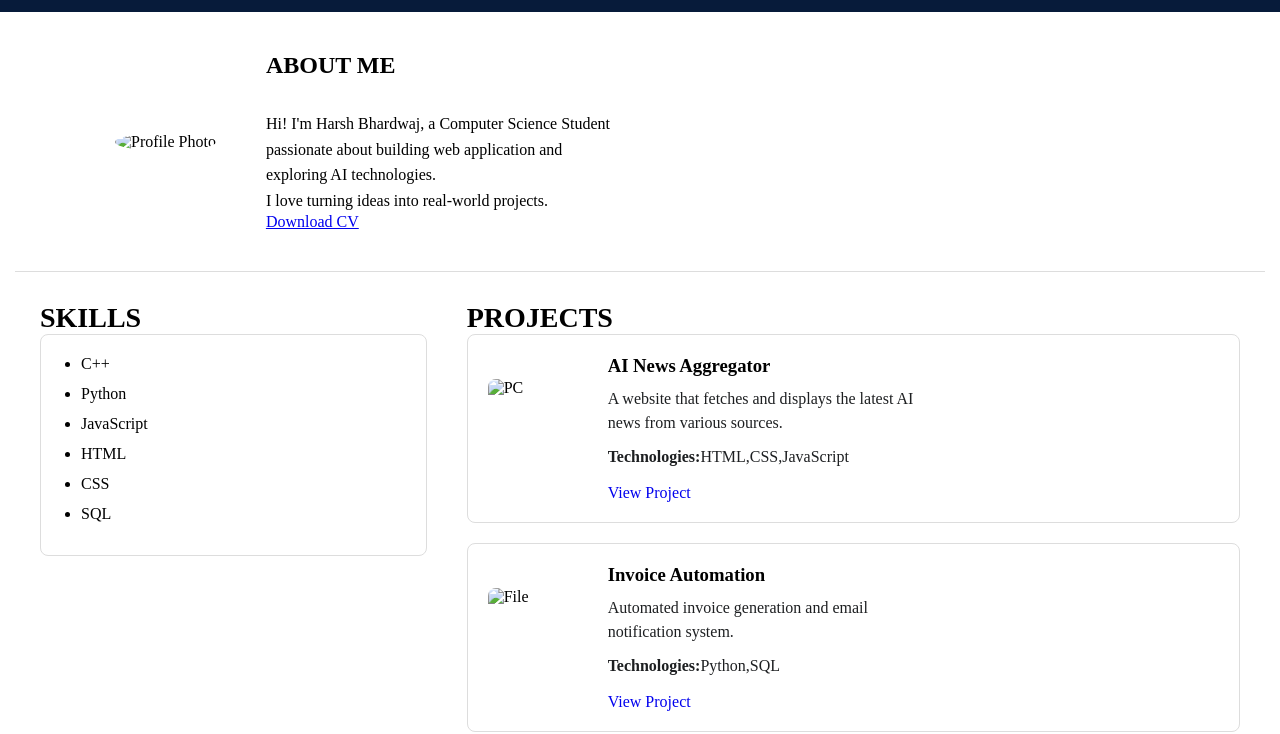
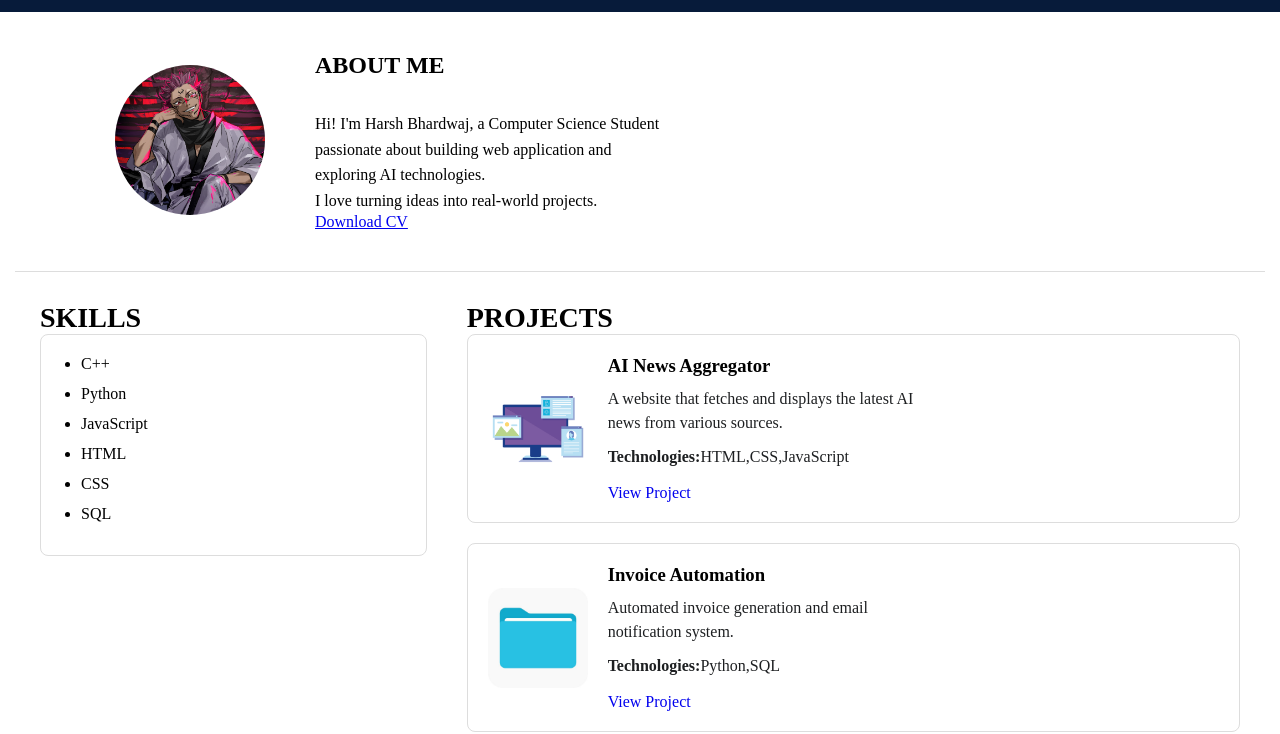
Before and after one commit to HarshBhardwaj231/Portfolio1, a plain HTML site: page index.html in a window 1280 px wide. Shown: the part 68-802 px from the top of the page. Drawn offline with Linux system fonts and the light colour scheme.

Commit message:
Add files via upload

```diff
--- a/index.html
+++ b/index.html
@@ -277,7 +277,7 @@
       <section id="about">
         <div class="about-content">
           <figure>
-            <img src="images/profile.jpg" alt="Profile Photo" />
+            <img src="profile.jpg" alt="Profile Photo" />
           </figure>
 
           <div>
@@ -318,7 +318,7 @@
           <h2>PROJECTS</h2>
 
           <article>
-            <img src="images/pc.jpg" alt="PC" />
+            <img src="pc.jpg" alt="PC" />
 
             <div>
               <h3>AI News Aggregator</h3>
@@ -335,7 +335,7 @@
           </article>
 
           <article>
-            <img src="images/file.jpg" alt="File" />
+            <img src="file.jpg" alt="File" />
 
             <div>
               <h3>Invoice Automation</h3>
```
